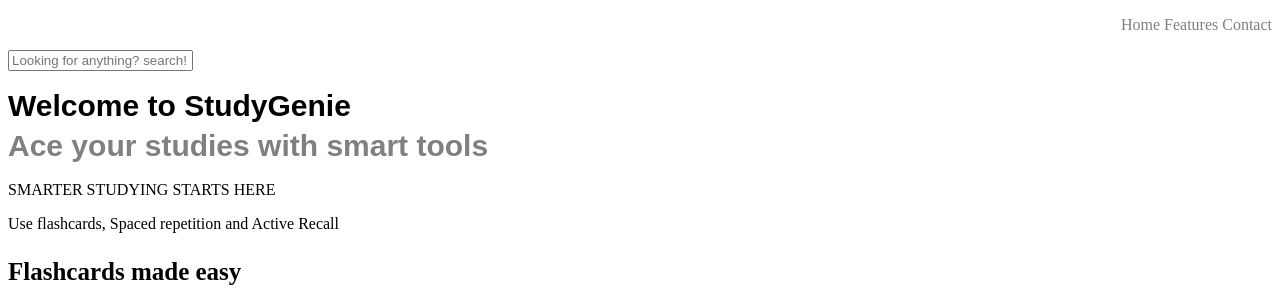
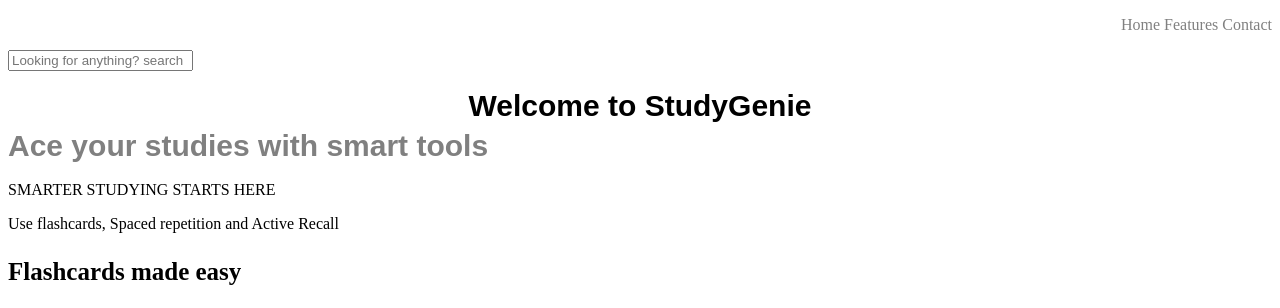
Before and after one commit to Bemos26/Web-development-course, a plain HTML site: page project.html in a window 1280 px wide. Shown: the top 308 px of the page. Drawn offline with Linux system fonts and the light colour scheme.

Commit message:
the div element

```diff
--- a/project.css
+++ b/project.css
@@ -4,6 +4,7 @@
         font-weight:bolder;
         font-size: 30px;
         line-height: 10px;
+        text-align: center;
     }
     .ace {
          color: grey;
--- a/project.html
+++ b/project.html
@@ -13,7 +13,7 @@
              Contact
 </p>
 <p>
-<input type="text" placeholder="Looking for anything? search!"
+<input type="text" placeholder="Looking for anything? search"
 </p>
 <p class ="welcome">
     Welcome to StudyGenie
```
